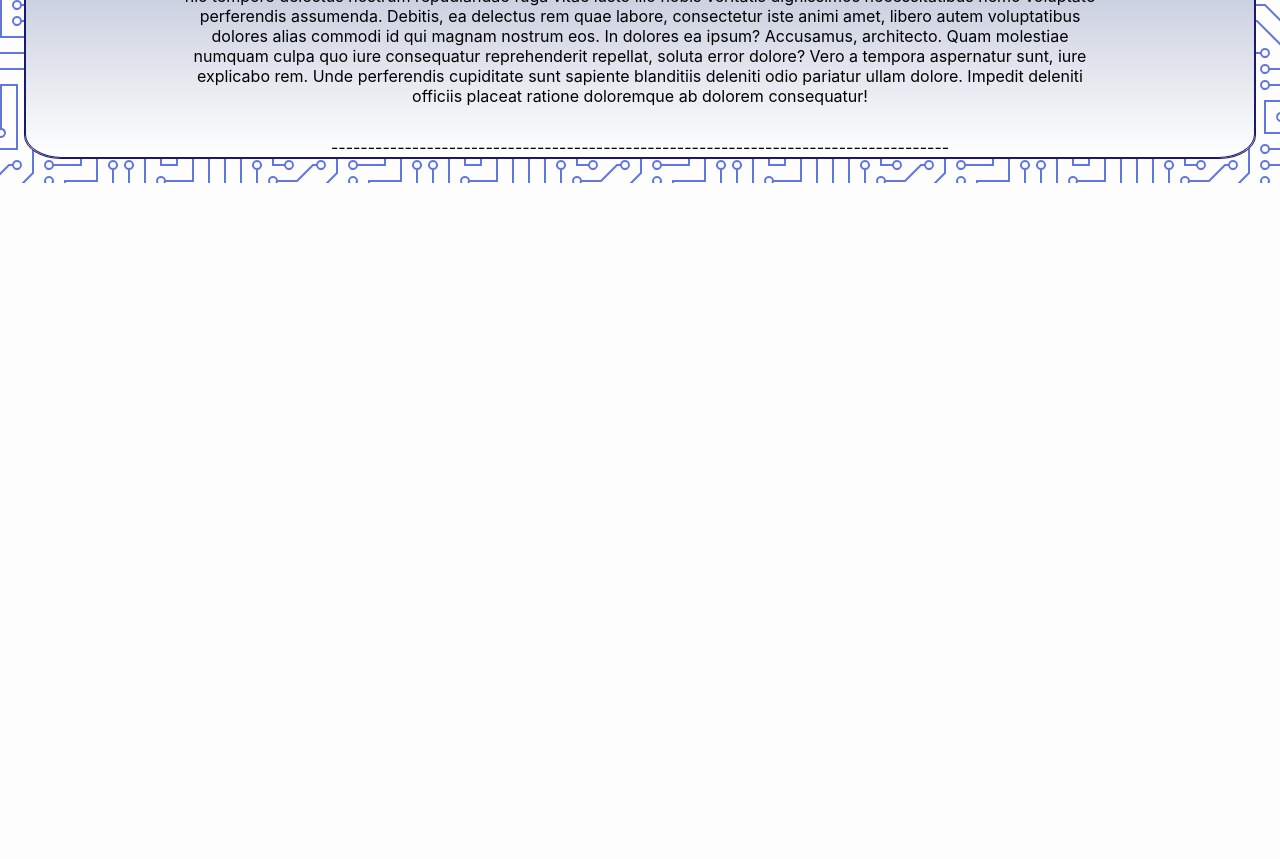
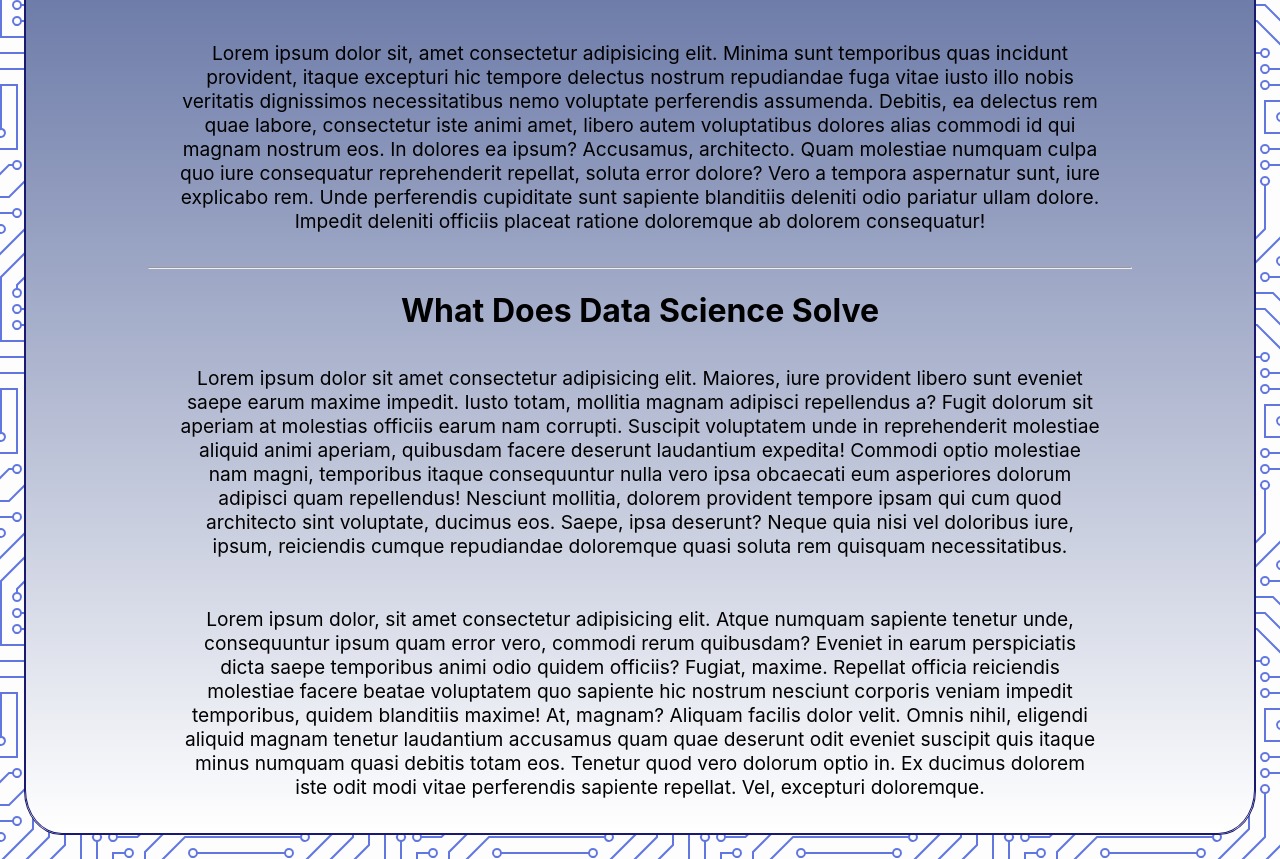
Before and after one commit to JosephMcElroy83/data-science-learning-app, a React (Create React App) app in the folder client/: page / in a window 1280 px wide. Shown: the part 780-1639 px from the top of the page. Before the commit the page ends 963 px from the top, so only its background shows below. Built offline with nearby package versions, Linux system fonts and the light colour scheme; no server answers.

Commit message:
working axios req

```diff
--- a/client/src/components/Data.jsx
+++ b/client/src/components/Data.jsx
@@ -1,10 +1,28 @@
+import { useState, useEffect } from "react";
+import { fetchData } from "../services";
+
 export default function Data() {
+  const [data, setData] = useState([]);
+
+  useEffect(() => {
+    const getData = async () => {
+      setData(await fetchData())
+    }
+    getData();
+  }, []);
+
   return (
     <div>
       Data page
       <div>
         <img src="https://images.unsplash.com/photo-1451187580459-43490279c0fa?ixid=MnwxMjA3fDB8MHxzZWFyY2h8OXx8ZGF0YSUyMHNjaWVuY2V8ZW58MHx8MHx8&ixlib=rb-1.2.1&auto=format&fit=crop&w=500&q=60" alt="data-placeholder" className="src" />
       </div>
+
+      <div>
+        {data.map(info => (
+          <h3>{info?.fields.year}</h3>
+        ))}
+      </div>
     </div>
   )
 }
--- a/client/src/components/Home.jsx
+++ b/client/src/components/Home.jsx
@@ -18,7 +18,13 @@ export default function Home() {
         Lorem ipsum dolor sit, amet consectetur adipisicing elit. Minima sunt temporibus quas incidunt provident, itaque excepturi hic tempore delectus nostrum repudiandae fuga vitae iusto illo nobis veritatis dignissimos necessitatibus nemo voluptate perferendis assumenda. Debitis, ea delectus rem quae labore, consectetur iste animi amet, libero autem voluptatibus dolores alias commodi id qui magnam nostrum eos. In dolores ea ipsum? Accusamus, architecto. Quam molestiae numquam culpa quo iure consequatur reprehenderit repellat, soluta error dolore? Vero a tempora aspernatur sunt, iure explicabo rem. Unde perferendis cupiditate sunt sapiente blanditiis deleniti odio pariatur ullam dolore. Impedit deleniti officiis placeat ratione doloremque ab dolorem consequatur!
       </p>
 
-      <div>------------------------------------------------------------------------------------</div>
+      <hr />
+
+      <h1>What Does Data Science Solve</h1>
+
+      <p>Lorem ipsum dolor sit amet consectetur adipisicing elit. Maiores, iure provident libero sunt eveniet saepe earum maxime impedit. Iusto totam, mollitia magnam adipisci repellendus a? Fugit dolorum sit aperiam at molestias officiis earum nam corrupti. Suscipit voluptatem unde in reprehenderit molestiae aliquid animi aperiam, quibusdam facere deserunt laudantium expedita! Commodi optio molestiae nam magni, temporibus itaque consequuntur nulla vero ipsa obcaecati eum asperiores dolorum adipisci quam repellendus! Nesciunt mollitia, dolorem provident tempore ipsam qui cum quod architecto sint voluptate, ducimus eos. Saepe, ipsa deserunt? Neque quia nisi vel doloribus iure, ipsum, reiciendis cumque repudiandae doloremque quasi soluta rem quisquam necessitatibus.</p>
+
+      <p>Lorem ipsum dolor, sit amet consectetur adipisicing elit. Atque numquam sapiente tenetur unde, consequuntur ipsum quam error vero, commodi rerum quibusdam? Eveniet in earum perspiciatis dicta saepe temporibus animi odio quidem officiis? Fugiat, maxime. Repellat officia reiciendis molestiae facere beatae voluptatem quo sapiente hic nostrum nesciunt corporis veniam impedit temporibus, quidem blanditiis maxime! At, magnam? Aliquam facilis dolor velit. Omnis nihil, eligendi aliquid magnam tenetur laudantium accusamus quam quae deserunt odit eveniet suscipit quis itaque minus numquam quasi debitis totam eos. Tenetur quod vero dolorum optio in. Ex ducimus dolorem iste odit modi vitae perferendis sapiente repellat. Vel, excepturi doloremque.</p>
     </div>
 
   )
--- a/client/src/components/home.css
+++ b/client/src/components/home.css
@@ -12,6 +12,12 @@
 }
 
 p {
+  font-size: 1.2em;
   width: 75%;
   padding: 15px 12.5%;
 }
+
+hr {
+  width: 80%;
+  color: black;
+}
--- a/client/src/services/index.js
+++ b/client/src/services/index.js
@@ -11,18 +11,24 @@ const config = {
   },
 };
 
-export const fetchTeams = async () => {
+export const fetchData = async () => {
+  const res = await axios.get(URL, config);
+  console.log(res.data);
+  return res.data.records;
+}
+
+export const fetchResponses = async () => {
   const res = await axios.get(URL, config);
   return res.data.records;
 };
 
-export const fetchTeam = async (id) => {
+export const fetchResponse = async (id) => {
   const res = await axios.get(`${URL}/${id}`, config);
   return res.data
 
 }
 
-export const deleteTeam = async (id) => {
+export const deleteResponse = async (id) => {
   const res = await axios.delete(`${URL}/${id}`, config);
   return res.data
 }
```
Also changed, not shown: client/src/components/Navbar.jsx (+4 -4 lines).
